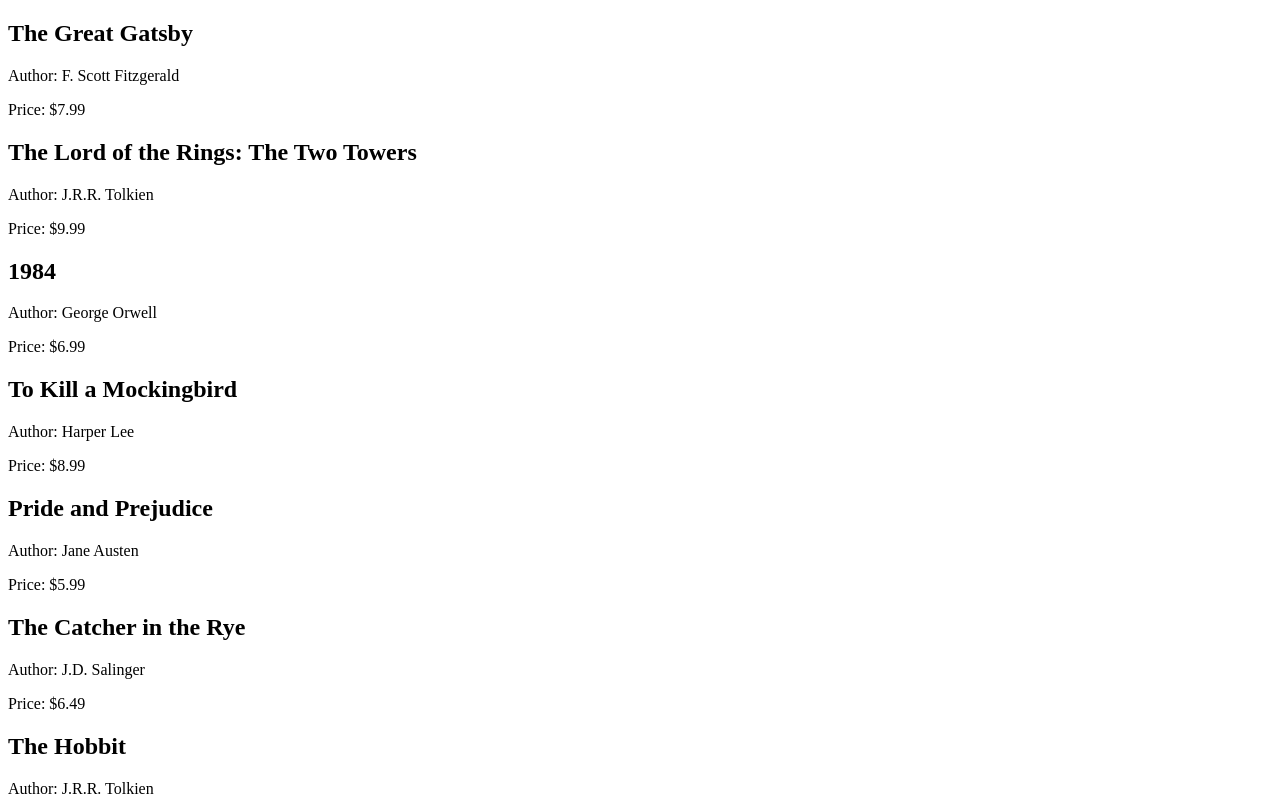
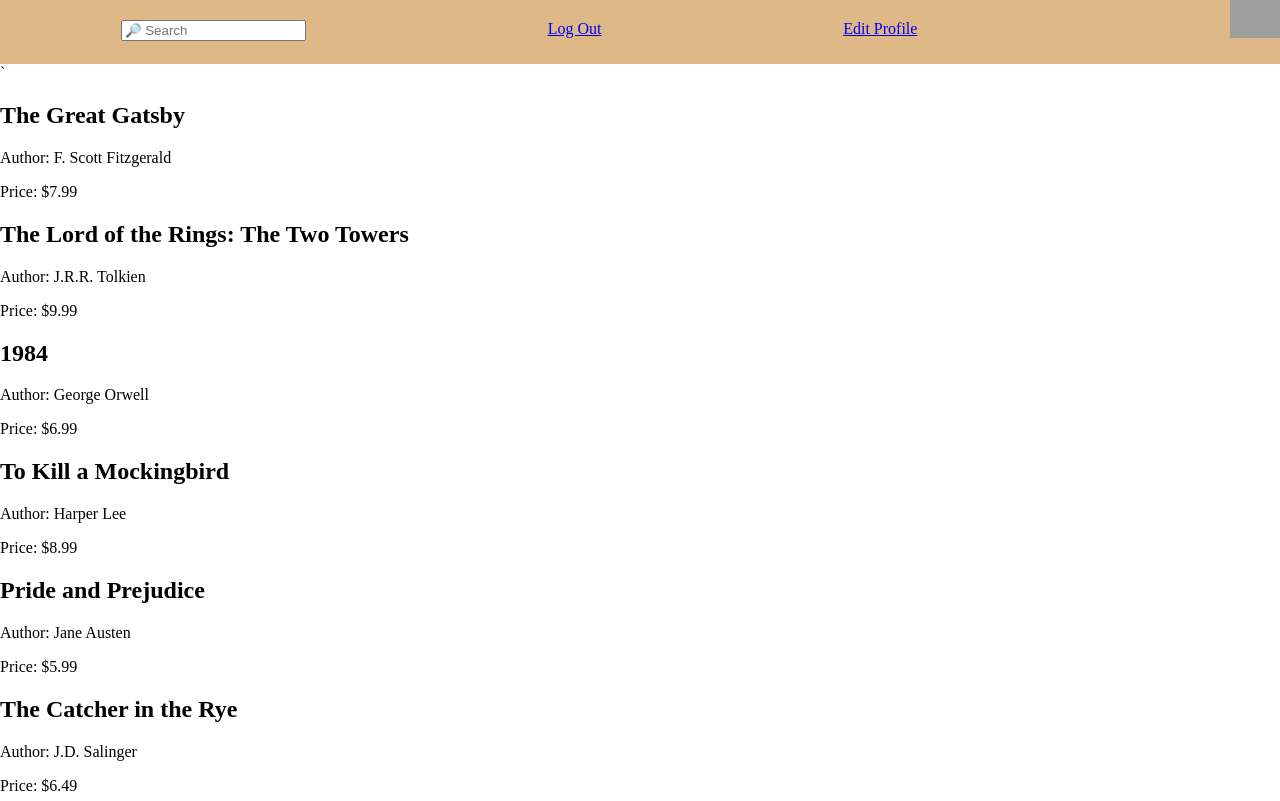
Before and after one commit to JamesB0907/BookstoreProto1, a plain HTML site: page storepage.html in a window 1280 px wide. Shown: the top 801 px of the page. Drawn offline with Linux system fonts and the light colour scheme; grey boxes are pictures that could not be loaded.

Commit message:
Prototype 1.0

```diff
--- /dev/null
+++ b/editprofile.css
@@ -0,0 +1,30 @@
+body {
+    display: flex;
+    flex-direction: column;
+    align-items: center;
+    justify-content: center;
+    background: radial-gradient(#ffffc9, #fbeeb9, #d0cda0);
+}
+
+#edit-profile-form {
+    display: flex;
+    flex-direction: column;
+    align-items: center;
+    justify-content: center;
+    text-align: right;
+    margin: 0 50px 50px 300px auto;
+    background-color: burlywood;
+}
+
+#edit-profile-form input {
+    width: 50vw;
+    text-align: right;
+    margin: 10px 0;
+    padding: 2px 0;
+    border-radius: 2px;
+    box-shadow: 0 0 2px grey;
+}
+
+.button-container button {
+    margin: 10px;
+}
--- a/storepage.css
+++ b/storepage.css
@@ -0,0 +1,32 @@
+body {
+    margin: 0;
+}
+
+#navbar {
+    background-color: burlywood;
+    width: 100vw;
+    height: 8vh;
+}
+
+#nav-list {
+    display: flex;
+    flex-direction: row;
+    justify-content: space-around;
+    padding: 0;
+    margin: 0;
+}
+
+.nav-text {
+    margin-top: 20px;
+}
+
+li {
+    list-style: none;
+
+}
+
+img {
+    width: 50px;
+    right:0;
+    position: absolute;
+}
--- a/storepage.html
+++ b/storepage.html
@@ -7,6 +7,16 @@
         <link rel="stylesheet" href="storepage.css" />
     </head>
     <body>
+        <nav id="navbar">
+            <ul id="nav-list">
+                <li class="nav-text"><input type="search" placeholder="🔎 Search"></li>
+                <li class="nav-text"><a href="signin.html">Log Out</a></li>
+                <li class="nav-text"><a href="editprofile.html">Edit Profile</a></li>
+                <li><img src="https://media.istockphoto.com/id/1214428300/vector/default-profile-picture-avatar-photo-placeholder-vector-illustration.jpg?s=612x612&w=0&k=20&c=vftMdLhldDx9houN4V-g3C9k0xl6YeBcoB_Rk6Trce0="></li>
+            </ul>
+        </nav>`
+        <!--Unimplemented book adding feature-->
+        <!-- <a href="./bookform.html"><button>Click Here to Add a Book</button></a> -->
         <div id="book-container"></div>
         <script src="books.js"></script>
         <script>
```
Also changed, not shown: bookform.html (added, +52 -0 lines), editprofile.html (added, +51 -0 lines).
